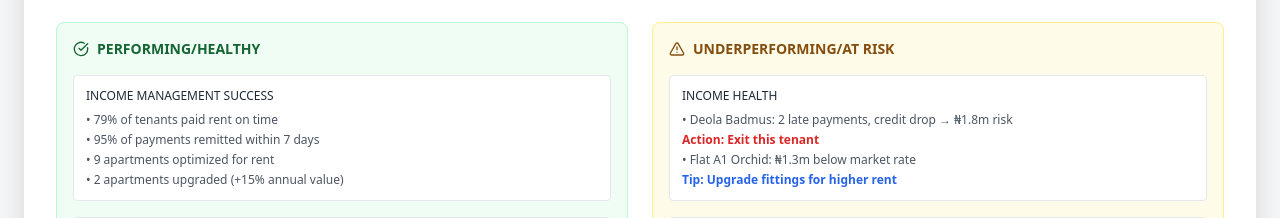
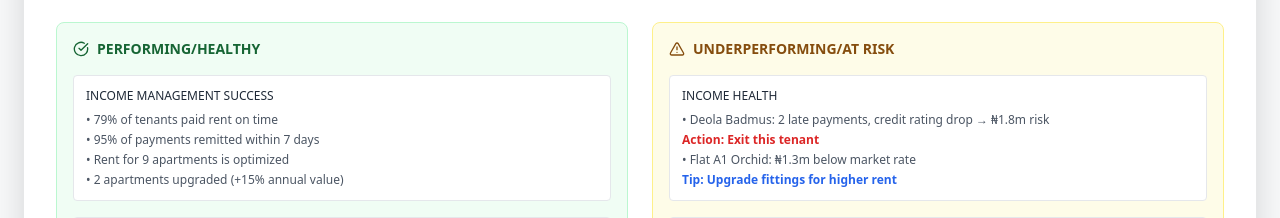
Before and after one commit to LiveableNG/ogalandlordweek, a Next.js app: page / in a window 1280 px wide. Shown: the part 2964-3182 px from the top of the page. Built offline with nearby package versions, Linux system fonts and the light colour scheme.

Commit message:
Update Home page metrics for clarity; rephrase apartment optimization and tenant risk descriptions to enhance readability and understanding.

```diff
--- a/app/page.tsx
+++ b/app/page.tsx
@@ -382,7 +382,7 @@ export default function Home() {
                       <div className="space-y-1 text-xs text-gray-600">
                         <p>• 79% of tenants paid rent on time</p>
                         <p>• 95% of payments remitted within 7 days</p>
-                        <p>• 9 apartments optimized for rent</p>
+                        <p>• Rent for 9 apartments is optimized</p>
                         <p>• 2 apartments upgraded (+15% annual value)</p>
                       </div>
                     </div>
@@ -416,7 +416,7 @@ export default function Home() {
                     <div className="bg-white p-3 rounded border">
                       <h5 className="font-medium text-gray-800 text-xs mb-2">INCOME HEALTH</h5>
                       <div className="space-y-1 text-xs text-gray-600">
-                        <p>• Deola Badmus: 2 late payments, credit drop → ₦1.8m risk</p>
+                        <p>• Deola Badmus: 2 late payments, credit rating drop → ₦1.8m risk</p>
                         <p className="text-red-600 font-semibold">Action: Exit this tenant</p>
                         <p>• Flat A1 Orchid: ₦1.3m below market rate</p>
                         <p className="text-blue-600 font-semibold">Tip: Upgrade fittings for higher rent</p>
```
